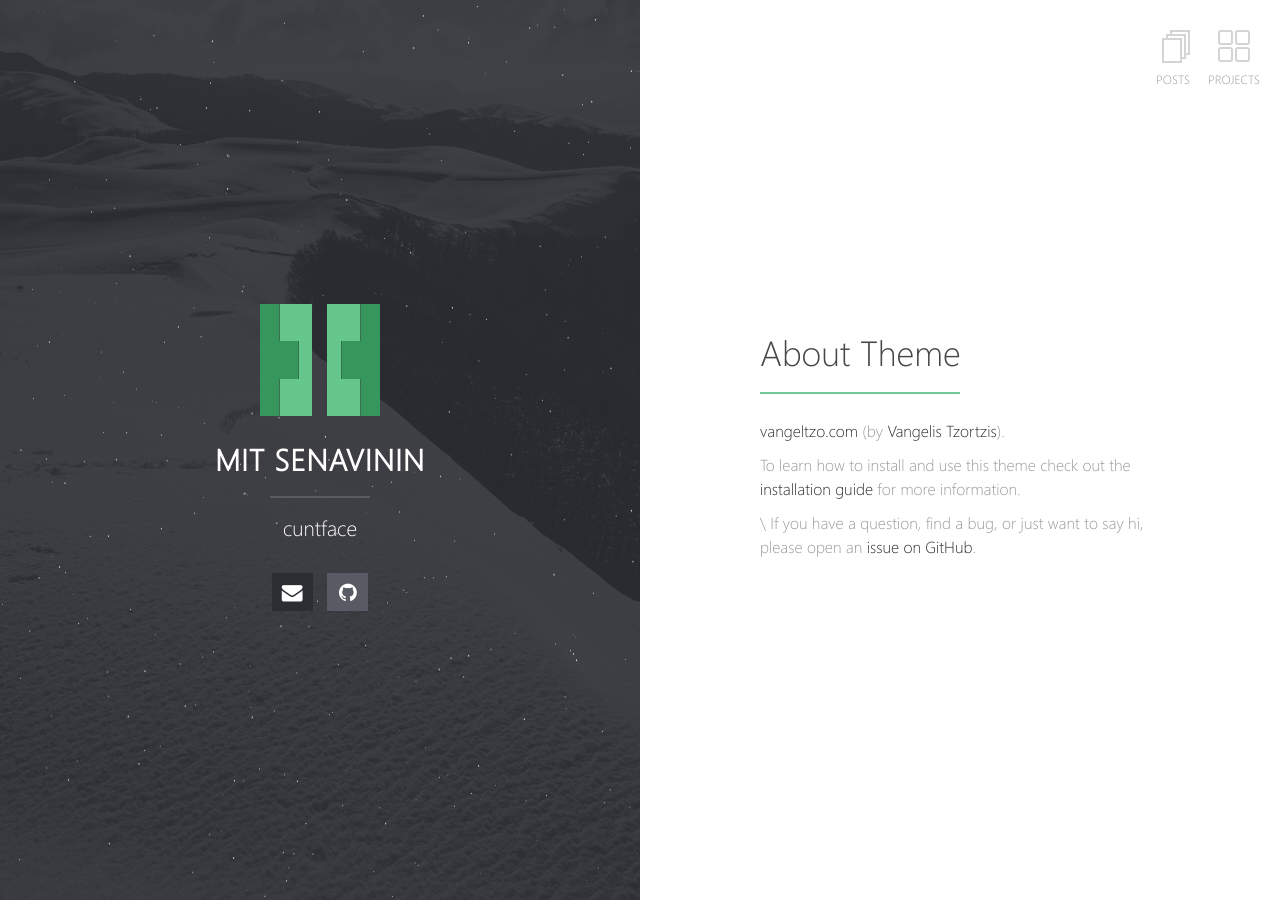
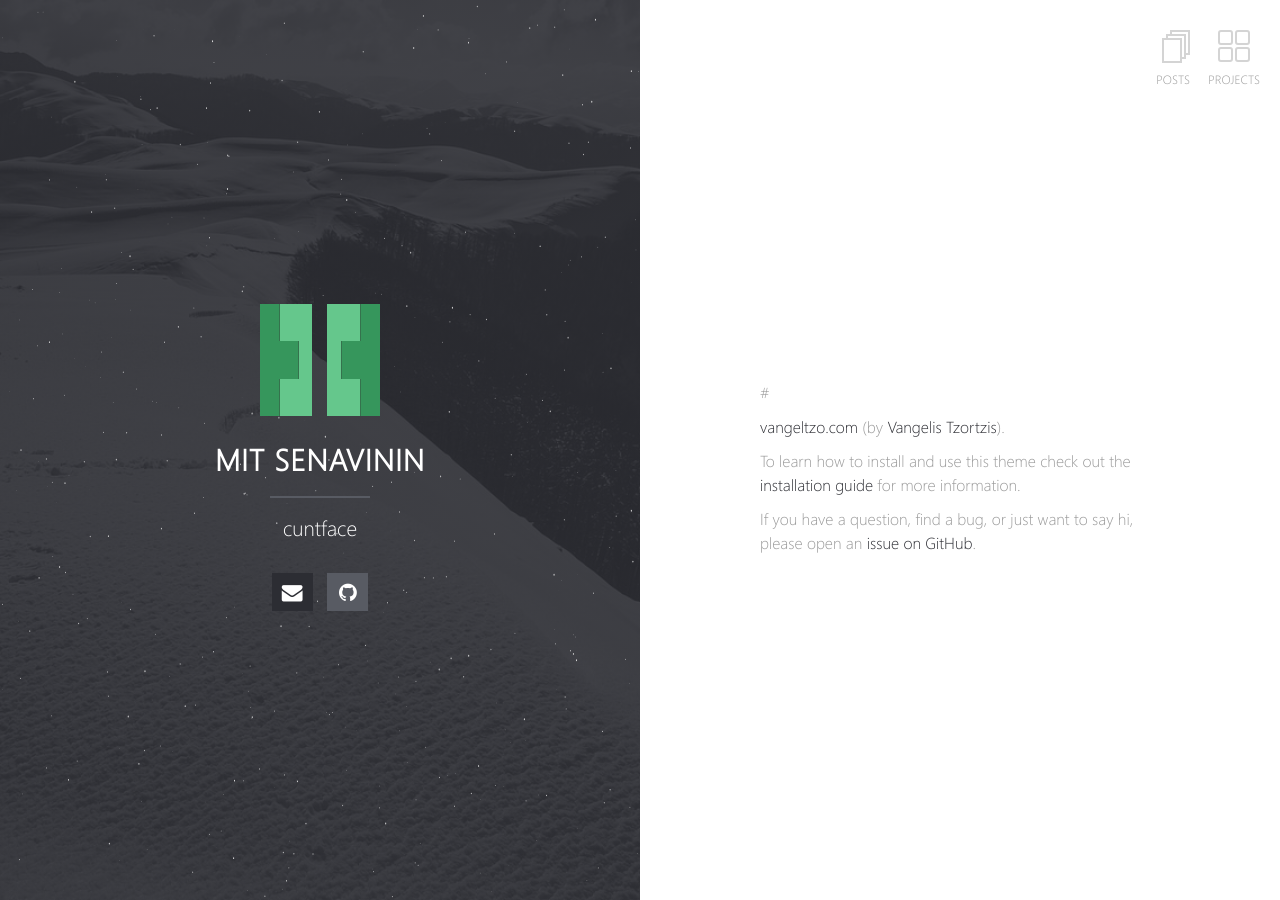
Before and after one commit to MTSVN/mtsvn.github.io, a Jekyll site: the page built from index.md, in a window 1280 px wide. Built offline with Jekyll 4.4.1, drawn with Linux system fonts in a browser that asks for light colours; our own code applies the rules of GitHub Pages for plain Markdown files.

Commit message:
updatedconfig34

```diff
--- a/index.md
+++ b/index.md
@@ -1,10 +1,10 @@
 ---
 layout: home
 ---
-# About Theme
+#
 
  [vangeltzo.com](http://vangeltzo.com/) (by [Vangelis Tzortzis](https://github.com/srekoble)).
 
 To learn how to install and use this theme check out the [installation guide](http://taylantatli.me/Halve/halve-theme/) for more information.
 
-\\ If you have a question, find a bug, or just want to say hi, please open an [issue on GitHub](https://github.com/TaylanTatli/Halve/issues/new).
+If you have a question, find a bug, or just want to say hi, please open an [issue on GitHub](https://github.com/TaylanTatli/Halve/issues/new).
```
